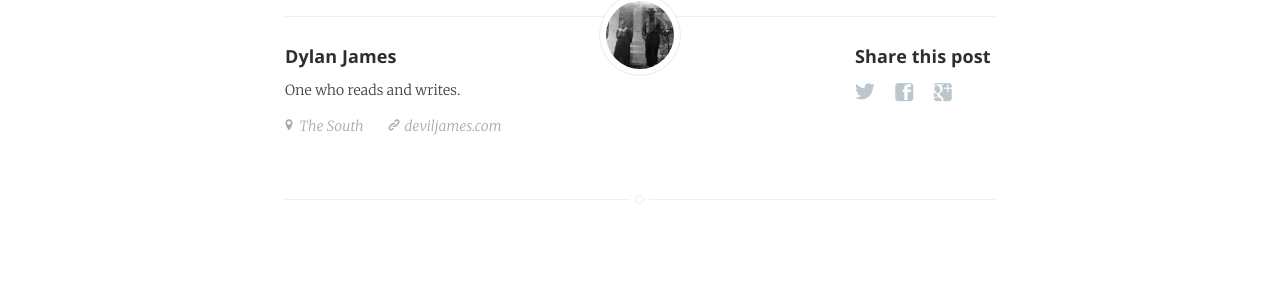
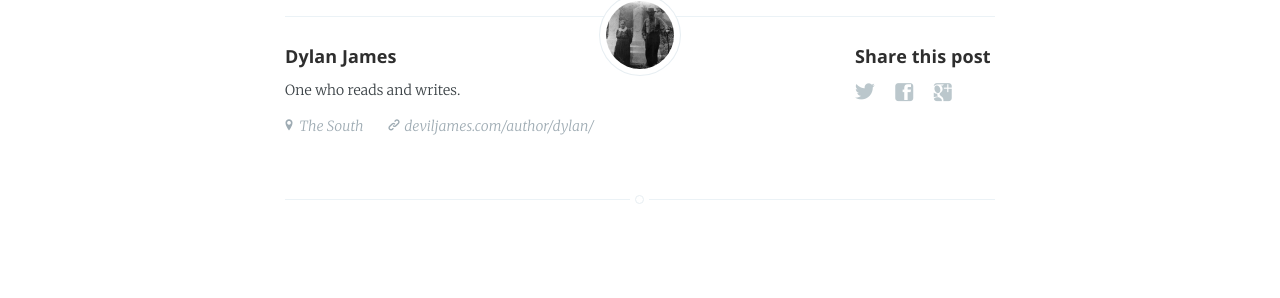
Before and after one commit to chevrenoire/chevrenoire.github.io, a Jekyll site: the page built from _posts/2020-09-22-hello.md, in a window 1280 px wide. Shown: the part 1264-1562 px from the top of the page. Built offline with Jekyll 4.4.1, drawn with Linux system fonts in a browser that asks for light colours; nearby versions of some CDN libraries.

Commit message:
fix author

```diff
--- a/_data/authors.yml
+++ b/_data/authors.yml
@@ -3,6 +3,6 @@ dylan:
   name: Dylan James
   location: The South
   url_full: https://deviljames.com/author/dylan/
-  url: deviljames.com
+  url: deviljames.com/author/dylan/
   bio: One who reads and writes.
   assets: assets/images/devil_anse.jpg
```
